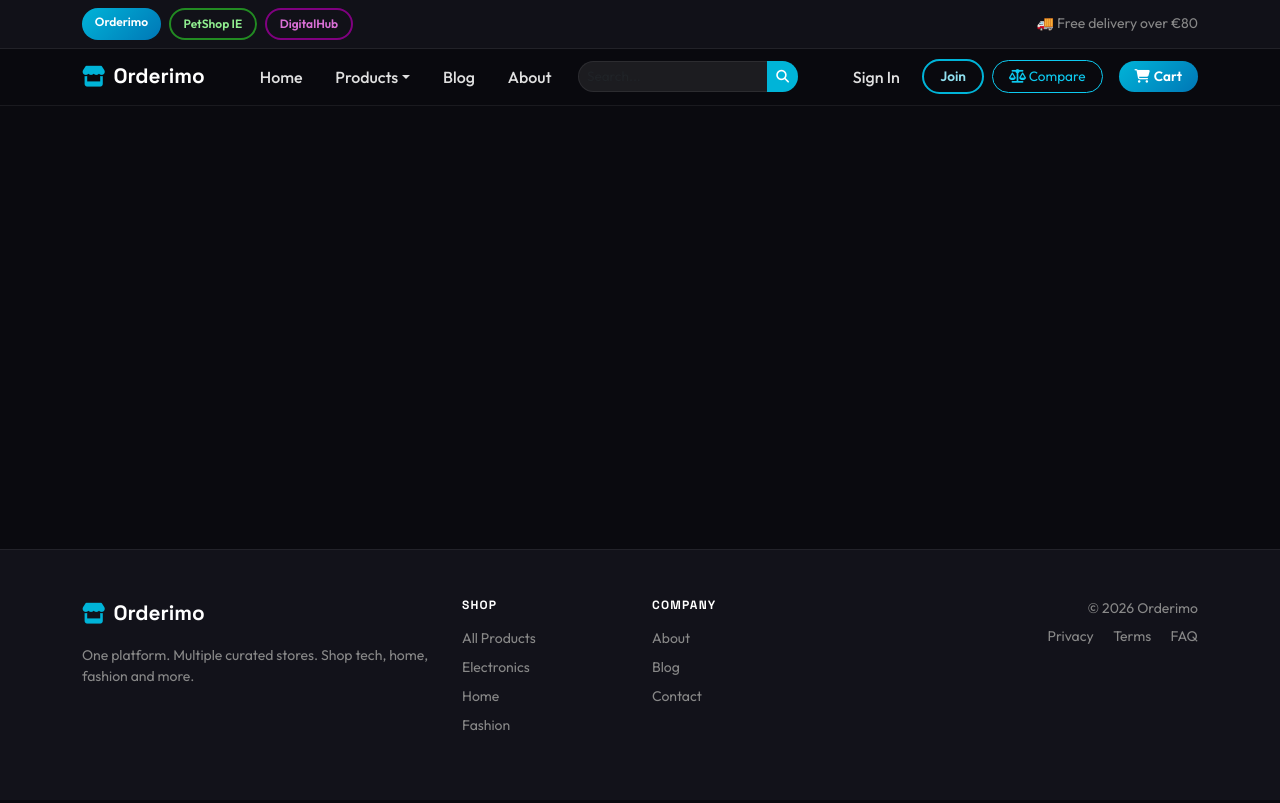
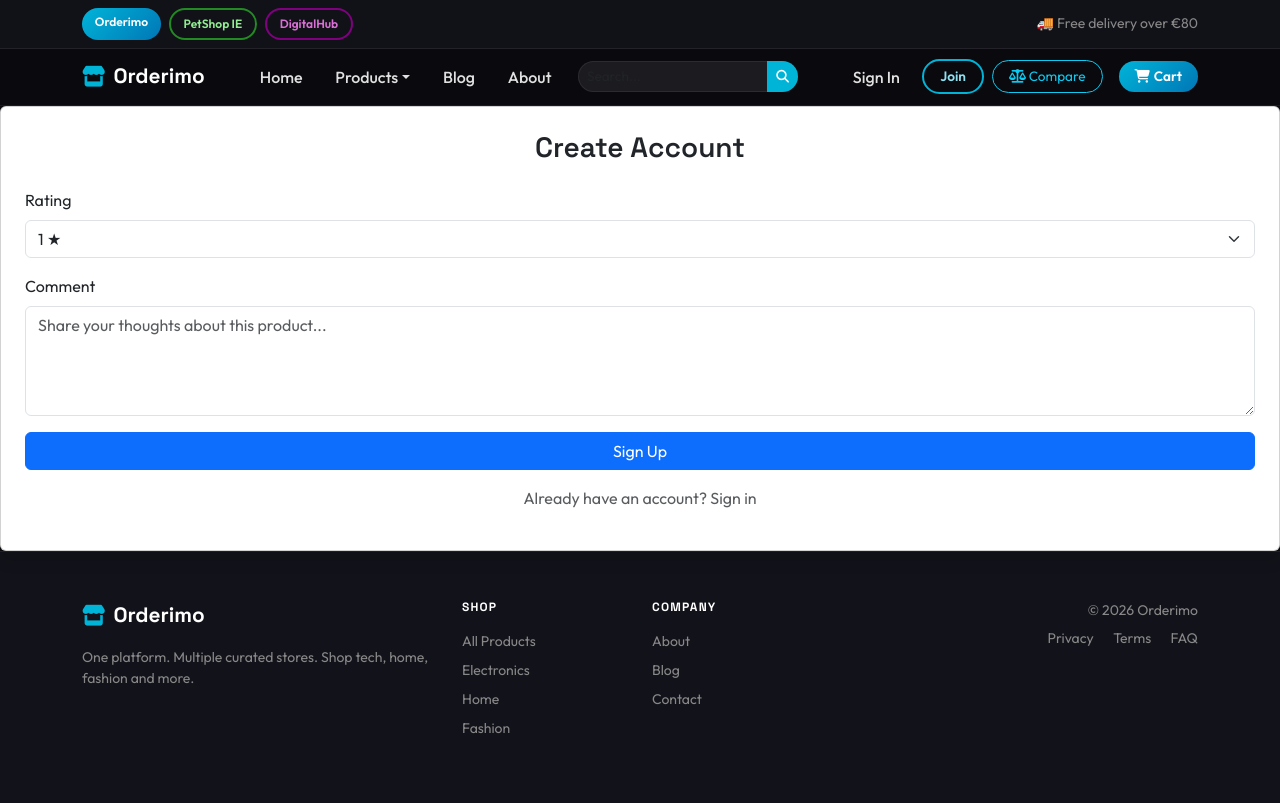
Before and after one commit to Ada-555/ecommerce, a Django app: template templates/allauth/account/signup.html in a window 1280 px wide. Before the commit the page ends 731 px from the top, so only its background shows below. Run offline with Django 3.2, Linux system fonts and the light colour scheme; tables that the repository leaves empty hold one stand-in row (values such as "Sample post"); the template is opened without the code that fills it: values that come from a table or form of the project are taken from there, most other values are stand-ins (such as "Sample title", 1, 10 or a date in 2020); parts of the project's set-up code (start-up, migrations or seed data) failed here and were passed over; some libraries are stand-ins or nearby versions.

Commit message:
fix: final QA — resolve broken pages and missing links

```diff
--- a/templates/allauth/account/signup.html
+++ b/templates/allauth/account/signup.html
@@ -1,25 +1,36 @@
 {% extends "account/base.html" %}
-
 {% load i18n %}
 
-{% block extra_title %}| Sign Up{% endblock %}
+{% block content %}
+<div class="card shadow">
+    <div class="card-body p-4">
+        <h3 class="card-title mb-4 text-center">Create Account</h3>
 
-{% block head_title %}{% trans "Signup" %}{% endblock %}
+        <form method="post" action="{% url 'account_signup' %}">
+            {% csrf_token %}
+            {% for field in form %}
+                <div class="mb-3">
+                    <label class="form-label">{{ field.label }}</label>
+                    {{ field }}
+                    {% if field.help_text %}
+                        <small class="form-text text-muted">{{ field.help_text }}</small>
+                    {% endif %}
+                    {% for error in field.errors %}
+                        <div class="text-danger small">{{ error }}</div>
+                    {% endfor %}
+                </div>
+            {% endfor %}
 
-{% block inner_content %}
-<h2 class="text-black my-4 typewriter-text">{% trans "Sign Up" %}</h2>
-<hr>
+            {% if redirect_field_value %}
+                <input type="hidden" name="{{ redirect_field_name }}" value="{{ redirect_field_value }}" />
+            {% endif %}
 
-<p>{% blocktrans %}Already have an account? Then please <a href="{{ login_url }}">sign in</a>.{% endblocktrans %}</p>
+            <button type="submit" class="btn btn-primary w-100">{% translate "Sign Up" %}</button>
+        </form>
 
-<form class="signup" id="signup_form" method="post" action="{% url 'account_signup' %}">
-  {% csrf_token %}
-  {{ form|crispy }}
-  {% if redirect_field_value %}
-  <input type="hidden" name="{{ redirect_field_name }}" value="{{ redirect_field_value }}" />
-  {% endif %}
-  <a class="btn btn-primary" href="{% url 'account_login' %}">Back to Login</a>
-  <button class="btn btn-secondary pb-2" type="submit">{% trans "Sign Up" %}</button>
-</form>
-
+        <div class="mt-3 text-center">
+            <p class="text-muted">Already have an account? <a href="{{ login_url }}">Sign in</a></p>
+        </div>
+    </div>
+</div>
 {% endblock %}
```
